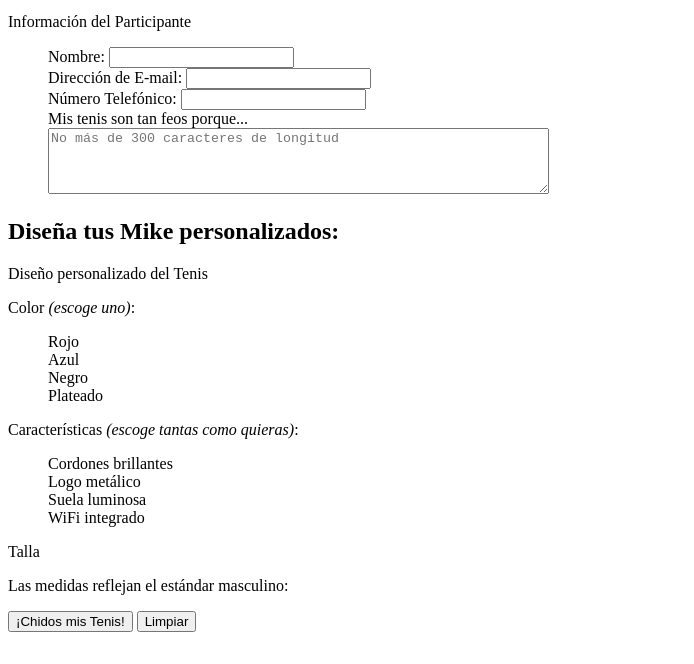
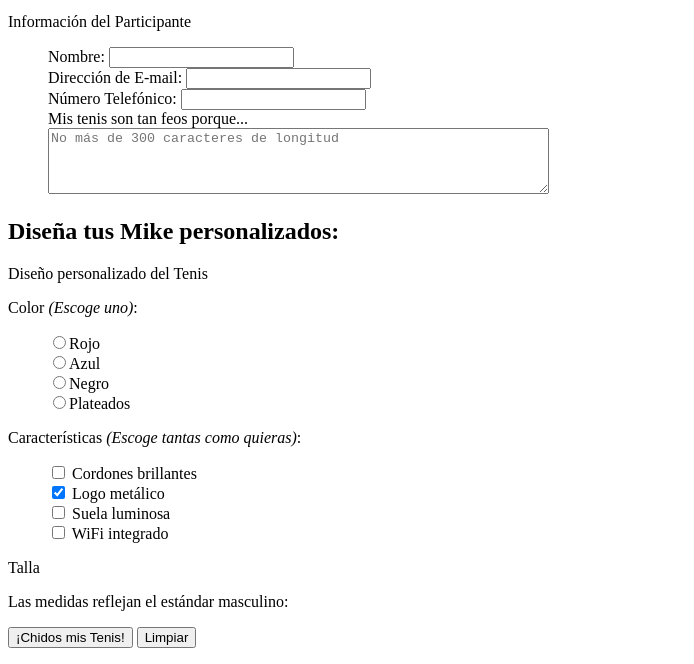
Before and after one commit to Lnzeter/hweb, a plain HTML site: page p09/formulario.html in a window 1280 px wide. Shown: the part 137-801 px from the top of the page, without its empty margins (0-694 px from the left). Drawn offline with Linux system fonts and the light colour scheme.

Commit message:
Ejercicio 2 terminado

```diff
--- a/p09/formulario.html
+++ b/p09/formulario.html
@@ -34,20 +34,20 @@
 
     <p>Diseño personalizado del Tenis</p>
 
-    <p>Color <em>(escoge uno)</em>:</p>
+    <p>Color <em>(Escoge uno)</em>:</p>
       <ul>
-      <li>Rojo</li>
-      <li>Azul</li>
-      <li>Negro</li>
-      <li>Plateado</li>
+      <li><input type="radio" name="color" value="red">Rojo</li>
+      <li><input type="radio" name="color" value="blue">Azul</li>
+      <li><input type="radio" name="color" value="black">Negro</li>
+      <li><input type="radio" name="color" value="silver">Plateados</li>
       </ul>
 
-    <p>Características <em>(escoge tantas como quieras)</em>:</p>
+    <p>Características <em>(Escoge tantas como quieras)</em>:</p>
       <ul>
-      <li>Cordones brillantes</li>
-      <li>Logo metálico</li>
-      <li>Suela luminosa</li>
-      <li>WiFi integrado</li>
+              <li><input type="checkbox" name="features[]" value="laces"> Cordones brillantes</li>
+              <li><input type="checkbox" name="features[]" value="metal_logo" checked> Logo metálico</li>
+              <li><input type="checkbox" name="features[]" value="glowing_sole"> Suela luminosa</li>
+              <li><input type="checkbox" name="features[]" value="wifi"> WiFi integrado</li>
       </ul>
 
     <p>Talla</p>
```
